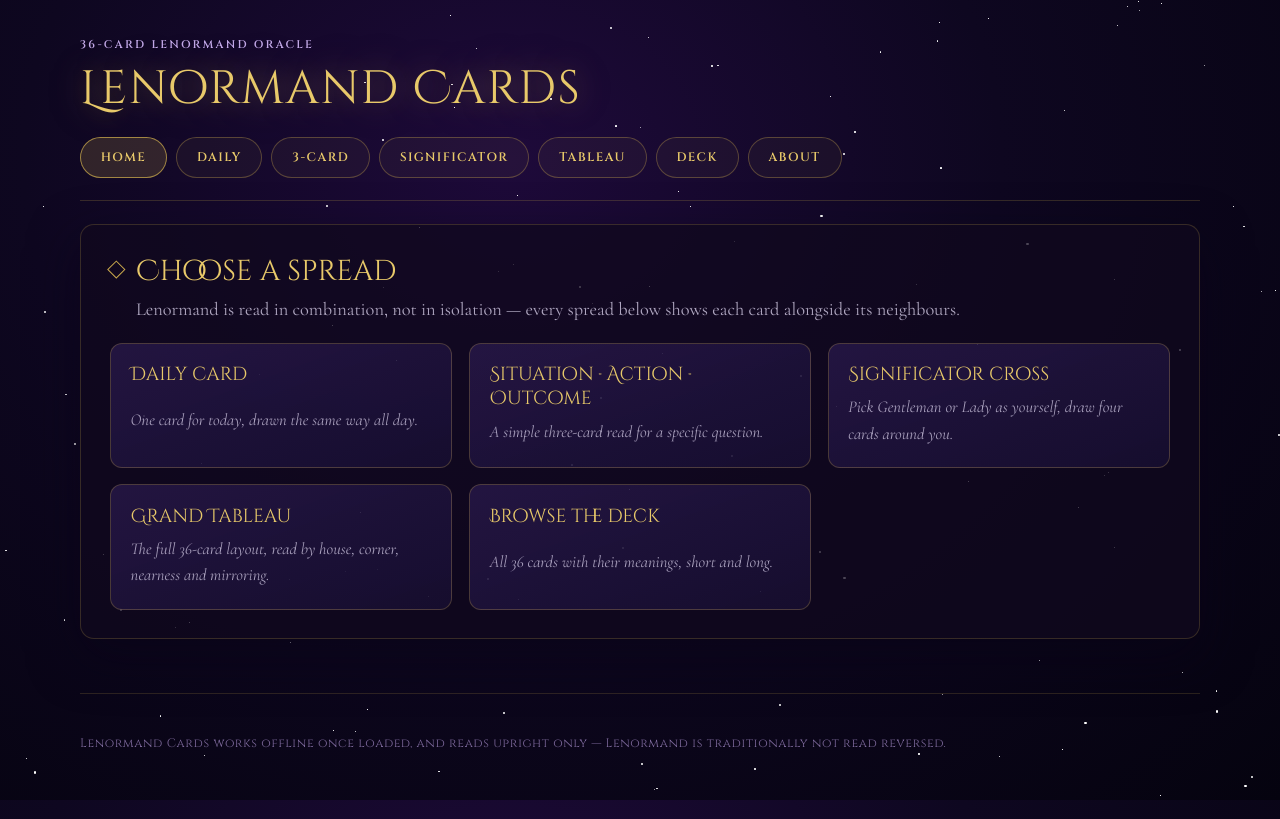
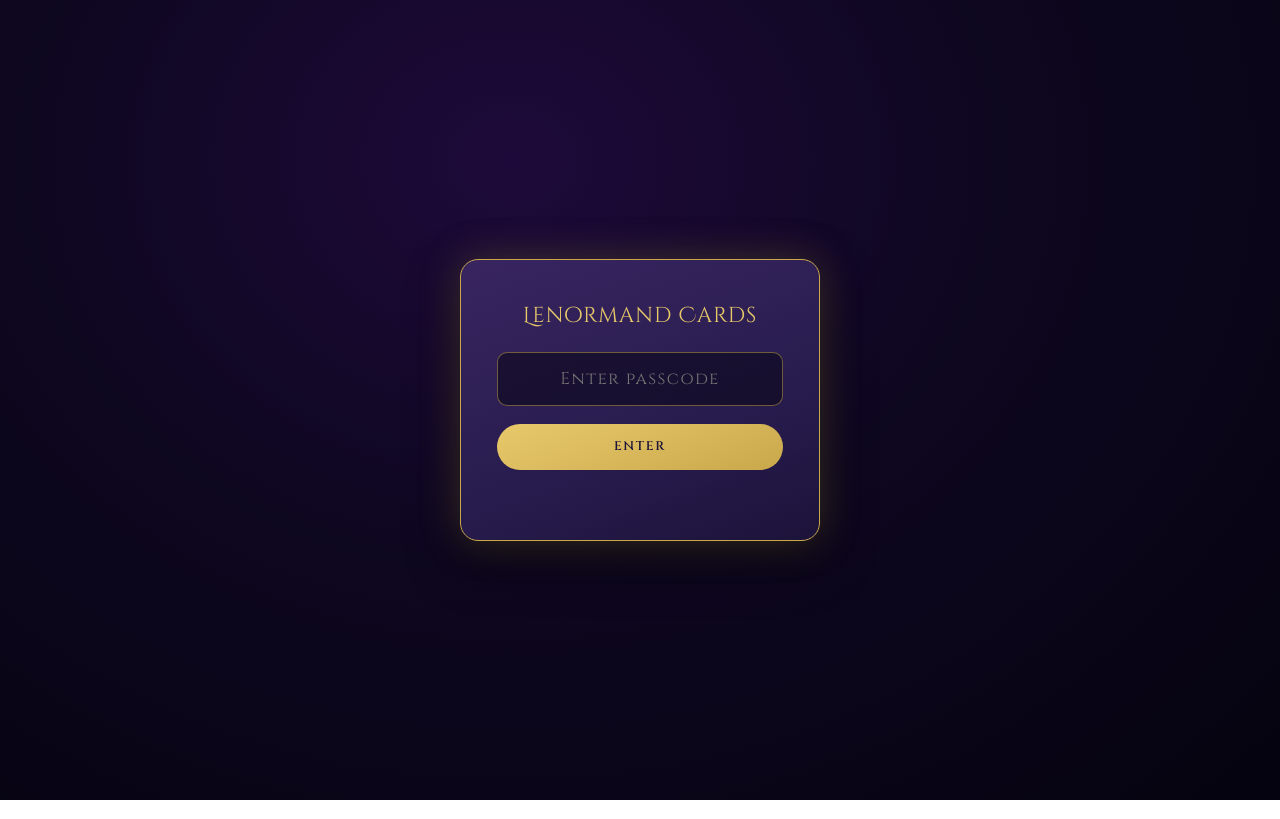
Before and after one commit to barbfh-rgb/lenormand-cards, a plain HTML site: page index.html in a window 1280 px wide. Drawn offline with nearby package versions, Linux system fonts and the light colour scheme.

Commit message:
Add passcode gate to Lenormand Cards

```diff
--- a/index.html
+++ b/index.html
@@ -14,7 +14,31 @@
     <link href="https://fonts.googleapis.com/css2?family=Cinzel+Decorative:wght@400;700&family=Cinzel:wght@400;600&family=Cormorant+Garamond:ital,wght@0,400;0,600;1,400;1,500&display=swap" rel="stylesheet">
     <link rel="stylesheet" href="styles.css">
   </head>
-  <body>
+  <body class="is-locked">
+    <div class="gate" id="gate">
+      <form class="gate-box" id="gate-form">
+        <p class="gate-title">Lenormand Cards</p>
+        <input class="gate-input" id="gate-input" type="password" placeholder="Enter passcode" autocomplete="off" autocapitalize="off" spellcheck="false">
+        <button class="gate-btn" type="submit">Enter</button>
+        <p class="gate-error" id="gate-error"></p>
+      </form>
+    </div>
+    <script>
+      (function () {
+        var CODE = "lenormand44";
+        var KEY = "lenormand-unlocked";
+        if (localStorage.getItem(KEY) === "yes") document.body.classList.remove("is-locked");
+        document.getElementById("gate-form").addEventListener("submit", function (e) {
+          e.preventDefault();
+          var input = document.getElementById("gate-input");
+          var err = document.getElementById("gate-error");
+          if (input.value.trim().toLowerCase() === CODE) {
+            localStorage.setItem(KEY, "yes");
+            document.body.classList.remove("is-locked");
+          } else { err.textContent = "Not quite, try again."; input.value = ""; input.focus(); }
+        });
+      })();
+    </script>
     <div id="sky"></div>
     <header class="app-header">
       <div>
--- a/service-worker.js
+++ b/service-worker.js
@@ -1,4 +1,4 @@
-const CACHE_NAME = "lenormand-cards-v7";
+const CACHE_NAME = "lenormand-cards-v8";
 
 const APP_SHELL = [
   "/",
--- a/styles.css
+++ b/styles.css
@@ -646,3 +646,34 @@ details summary {
   font-style: italic;
   color: rgba(228, 220, 245, 0.9);
 }
+
+/* ── passcode gate (casual privacy only, not real security) ── */
+body.is-locked > *:not(.gate) { display: none; }
+.gate {
+  display: none; position: fixed; inset: 0; z-index: 9999;
+  background: radial-gradient(ellipse at 40% 20%, #1e0a3a 0%, #0e0720 45%, #05030f 100%);
+  align-items: center; justify-content: center;
+}
+body.is-locked .gate { display: flex; }
+.gate-box {
+  display: flex; flex-direction: column; align-items: center; gap: 1rem;
+  padding: 2.2rem 2rem;
+  background: linear-gradient(160deg, #382560 0%, #281c4e 60%, #1c133a 100%);
+  border: 1px solid var(--gold); border-radius: 18px;
+  box-shadow: 0 0 40px rgba(201,168,76,.25), 0 18px 50px rgba(0,0,0,.55);
+  width: min(90vw, 20rem);
+}
+.gate-title { font-family:'Cinzel Decorative',cursive; font-size:1.2rem; color:var(--gold2); text-align:center; margin:0; letter-spacing:.04em; }
+.gate-input {
+  width:100%; padding:.7rem .9rem; border-radius:10px;
+  border:1px solid rgba(201,168,76,.5); background:rgba(5,3,15,.5);
+  color:var(--mist); text-align:center; font-family:'Cinzel',serif; letter-spacing:.08em; font-size:.95rem; outline:none;
+}
+.gate-input:focus { border-color:var(--gold2); }
+.gate-btn {
+  width:100%; padding:.7rem 1.3rem; border:none; border-radius:999px;
+  background:linear-gradient(160deg, #e8c96a 0%, #c9a84c 100%); color:#1c133a;
+  font-family:'Cinzel',serif; font-weight:600; letter-spacing:.14em; text-transform:uppercase; font-size:.7rem; cursor:pointer; min-height:44px;
+}
+.gate-btn:active { opacity:.85; }
+.gate-error { margin:0; min-height:1.2em; color:#e6b8d0; font-family:'Cinzel',serif; font-size:.62rem; letter-spacing:.1em; }
```
